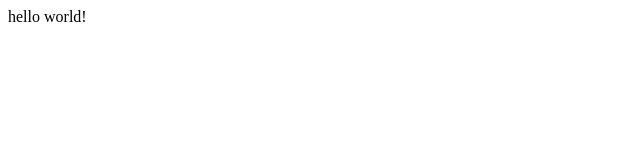
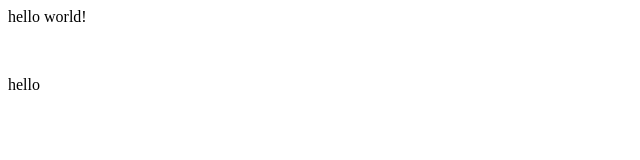
Before and after one commit to angkon-888-cmd/halder, a plain HTML site: page index.html in a window 1280 px wide. Shown: the full height of the page, 0-640 px from the left. Drawn offline with Linux system fonts and the light colour scheme.

Commit message:
new paragraph

```diff
--- a/index.html
+++ b/index.html
@@ -1 +1,4 @@
-<p>hello world!</p>
+<html><p>hello world!</p>
+<br>
+<p>hello</p>
+</html>
```
